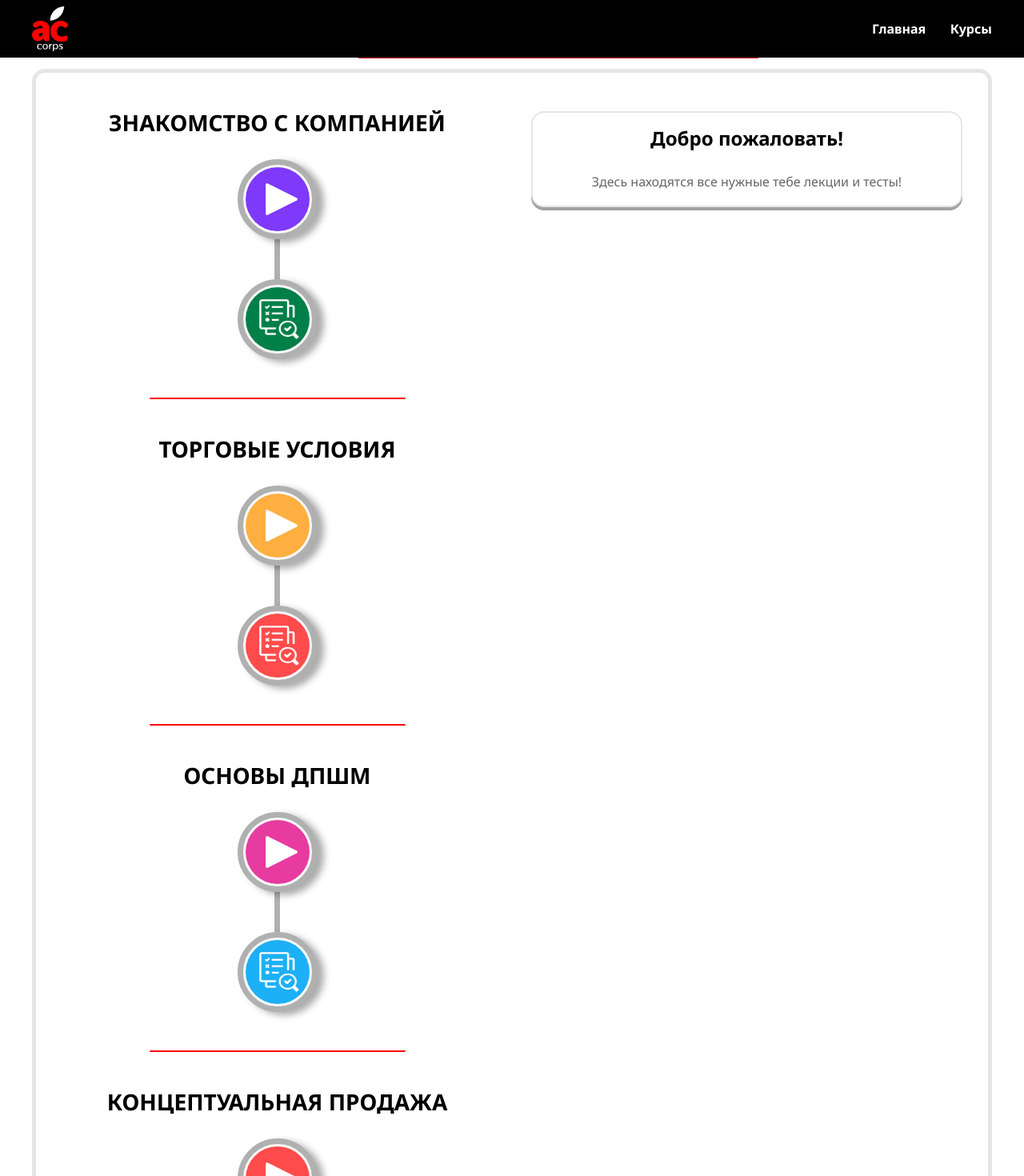
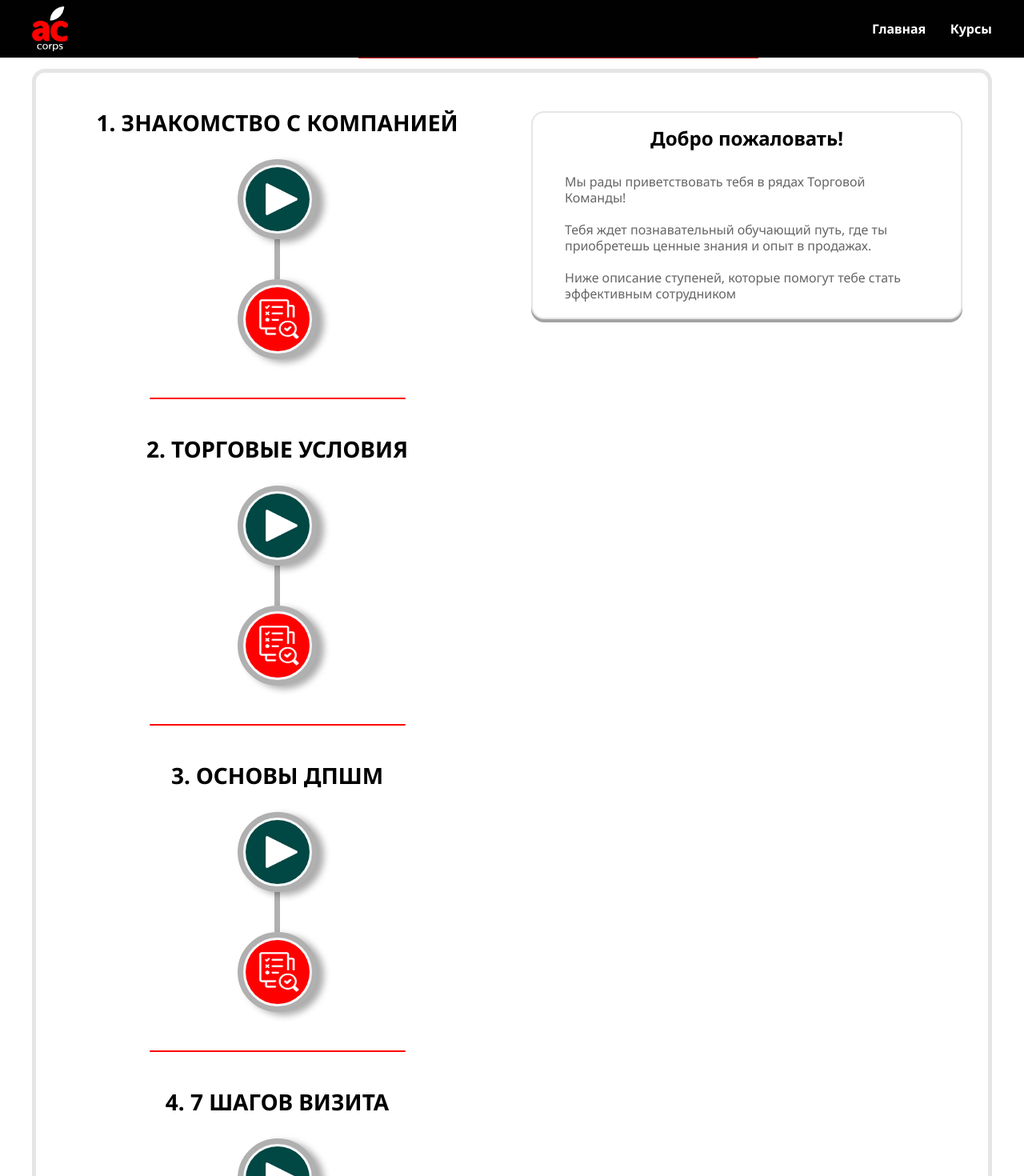
Before and after one commit to verozroke/star-wars-guideline, a Vue app: page /#/courses/newbie in a window 1280 px wide. Shown: the top 1470 px of the page at 80% size. Built offline with nearby package versions, Linux system fonts and the light colour scheme.

Commit message:
route changed, some info and bugs. order changed. love ellen <3

```diff
--- a/src/stores/ExperiencedStore.js
+++ b/src/stores/ExperiencedStore.js
@@ -13,15 +13,15 @@ export const useExperiencedStore = defineStore('experiencedStore', {
         lectures: [
             {
                 id: 1,
-                btnColor: 'red',
+                btnColor: 'green',
                 title: 'ОСНОВЫ ДПШМ',
-                description: `1. Посмотри видеопрезентацию "Основы и принципы ДПМШ"
+                description: `1. Посмотри видео презентацию "Основы и принципы ДПМШ"
                 \n2. Закрепи свои знания в полях с Супервайзером`,
                 hasVideo: true,
                 link: '#',
                 test: {
                     id: 1,
-                    btnColor: 'blue',
+                    btnColor: 'red',
                     title: 'ОСНОВЫ ДПШМ',
                     link: '#',
                 }
@@ -30,35 +30,52 @@ export const useExperiencedStore = defineStore('experiencedStore', {
             {
                 id: 2,
                 btnColor: 'green',
-                title: '7 ШАГОВ ВИЗИТА',
-                description: `1. Посмотри видео презентацию "7 Шагов Визита"
-                \n2. Закрепи свои знания в полях с Супервайзером`,
+                title: 'СВОЙСТВО ПРЕИМУЩЕСТВО ВЫГОДЫ',
+                description: `1. Посмотри видео запись тренинга "Свойство преимущество выгоды"
+                \n2. Закрепи материал в полях Супервайзером и на оффлайн тренингах с участием коллег`,
                 hasVideo: true,
                 link: '#',
                 test: {
                     id: 2,
-                    btnColor: 'pink',
-                    title: '7 ШАГОВ ВИЗИТА',
+                    btnColor: 'red',
+                    title: 'СВОЙСТВО ПРЕИМУЩЕСТВО ВЫГОДЫ',
                     link: '#',
                 }
 
             },
             {
                 id: 3,
-                btnColor: 'orange',
-                title: 'КАТЕГОРИЙНАЯ ЭКСПЕРТИЗА',
-                description: `1. Посмотри видео тренинги по Категорийной экспертизе
-                \n2. Закрепи материал по категориям на инициативных тренингах с ТММ (категорийные менеджеры)
+                btnColor: 'green',
+                title: 'ФОРМАТ УБЕДИТЕЛЬНЫХ ПРОДАЖ',
+                description: `
+                1. Посмотри видео запись тренинга "Формат Убедительных Продаж"
+                \n2. Закрепи материал в полях Супервайзером и на оффлайн тренингах с участием коллег
                 `,
                 hasVideo: true,
                 link: '#',
                 test: {
                     id: 3,
-                    btnColor: 'purple',
-                    title: 'КАТЕГОРИЙНАЯ ЭКСПЕРТИЗА',
+                    btnColor: 'red',
+                    title: 'ФОРМАТ УБЕДИТЕЛЬНЫХ ПРОДАЖ',
                     link: '#',
                 }
-            }
+            },
+            {
+                id: 4,
+                btnColor: 'green',
+                title: 'ПРЕОДОЛЕНИЕ ВОЗРАЖЕНИЙ',
+                description: `
+                1. Посмотри видео запись тренинга "Преодоление возражений"
+                \n2. Закрепи материал в полях Супервайзером и на оффлайн тренингах с участием коллег`,
+                hasVideo: true,
+                link: '#',
+                test: {
+                    id: 3,
+                    btnColor: 'red',
+                    title: 'ПРЕОДОЛЕНИЕ ВОЗРАЖЕНИЙ',
+                    link: '#',
+                }
+            },
         ]
     })
 })
--- a/src/stores/NewbieStore.js
+++ b/src/stores/NewbieStore.js
@@ -13,27 +13,27 @@ export const useNewbieStore = defineStore('newbieStore',{
         lectures: [
                 {
                     id: 1,
-                    btnColor: 'purple',
+                    btnColor: 'green',
                     title: 'ЗНАКОМСТВО С КОМПАНИЕЙ',
                     hasVideo: false,
                     description: `После прохождения тобой первой недели адаптации c Супервайзером, закрепи материалы ниже:
                     \n 1. Welcome видео о Компании ACC
                     \n 2. История компании P&G
-                    \n 3. Основные понятия вработе`,
+                    \n 3. Основные понятия в работе`,
                     link: 'https://www.duolingo.com/learn',
                     test: {
                         id: 1,
-                        btnColor: 'green',
+                        btnColor: 'red',
                         title: 'ЗНАКОМСТВО С КОМПАНИЕЙ',
                         link: '#'
                     }
                 },
                 {
                     id: 2,
-                    btnColor: 'orange',
+                    btnColor: 'green',
                     title: 'ТОРГОВЫЕ УСЛОВИЯ',
                     hasVideo: false,
-                    description: `Изучи документы совместно  Супервайзером:
+                    description: `Изучи документы совместно с Супервайзером:
                     \n 1. Квалификация ТТ
                     \n 2. Торговые Условия
                     \n 3. Программа «Золотой Продавец»
@@ -48,7 +48,7 @@ export const useNewbieStore = defineStore('newbieStore',{
                 },
                 {
                     id: 3,
-                    btnColor: 'pink',
+                    btnColor: 'green',
                     title: 'ОСНОВЫ ДПШМ',
                     hasVideo: true,
                     description: `
@@ -58,25 +58,24 @@ export const useNewbieStore = defineStore('newbieStore',{
                     link: '#',
                     test: {
                         id: 3,
-                        btnColor: 'blue',
+                        btnColor: 'red',
                         title: 'ОСНОВЫ ДПШМ',
                         link: '#'
                     }
                 },
                 {
                     id: 4,
-                    btnColor: 'red',
-                    title: 'КОНЦЕПТУАЛЬНАЯ ПРОДАЖА',
+                    btnColor: 'green',
+                    title: '7 ШАГОВ ВИЗИТА',
                     hasVideo: true,
                     description: `
-                    1. Посмотри видео презентацию "Концептуальная продажа"
-                    \n 2. Изучи 10 задач в Магазине. Закрепи свои знания в полях
-                    `,
+                    1. Посмотри видео презентацию "7 Шагов Визита"
+                    \n 2. Закрепи свои знания в полях с Супервайзером`,
                     link: '#',
                     test: {
                         id: 4,
-                        btnColor: 'purple',
-                        title: 'КОНЦЕПТУАЛЬНАЯ ПРОДАЖА',
+                        btnColor: 'red',
+                        title: '7 ШАГОВ ВИЗИТА',
                         link: '#',
                     }
                 },
--- a/src/stores/ProStore.js
+++ b/src/stores/ProStore.js
@@ -14,46 +14,30 @@ export const useProStore = defineStore('proStore', {
         lectures: [
             {
                 id: 1,
-                btnColor: 'blue',
-                title: 'СВОЙСТВО ПРЕИМУЩЕСТВО ВЫГОДЫ',
-                description: `1. Посмотри видео запись тренинга "Свойство преимущество выгоды"
-                \n2. Закрепи материал в полях Супервайзером и на оффлайн тренингах с участием коллег`,
+                btnColor: 'green',
+                title: 'КАТЕГОРИЙНАЯ ЭКСПЕРТИЗА',
+                description: `1. Пройди обучение по графику/видео тренинги по Категорийной экспертизе`,
                 hasVideo: true,
                 link: '#',
                 test: {
                     id: 1,
-                    btnColor: 'orange',
-                    title: 'СВОЙСТВО ПРЕИМУЩЕСТВО ВЫГОДЫ',
+                    btnColor: 'red',
+                    title: 'КАТЕГОРИЙНАЯ ЭКСПЕРТИЗА',
                     link: '#',
                 }
             },
             {
                 id: 2,
-                btnColor: 'red',
-                title: 'ФОРМАТ УБЕДИТЕЛЬНЫХ ПРОДАЖ',
-                description: `1. Посмотри видео запись тренинга "Формат Убедительных Продаж"
-                \n2. Закрепи материал в полях Супервайзером и на оффлайн тренингах с участием коллег`,
+                btnColor: 'green',
+                title: 'КОНСТРУКТОР ПО ШЕЛВИНГУ',
+                description: `1. Пройди задания в конструкторе по шелвингу по каждой категорий
+                \n2. Сдай аттестацию с Супервайзером`,
                 hasVideo: true,
                 link: '#',
                 test: {
                     id: 2,
-                    btnColor: 'purple',
-                    title: 'ФОРМАТ УБЕДИТЕЛЬНЫХ ПРОДАЖ',
-                    link: '#',
-                }
-            },
-            {
-                id: 3,
-                btnColor: 'green',
-                title: 'ПРЕОДОЛЕНИЕ ВОЗРАЖЕНИЙ',
-                description: `1. Посмотри видео запись тренинга "Преодоление возражений"
-                \n2. Закрепи материал в полях Супервайзером и на оффлайн тренингах с участием коллег`,
-                hasVideo: true,
-                link: '#',
-                test: {
-                    id: 3,
-                    btnColor: 'pink',
-                    title: 'ПРЕОДОЛЕНИЕ ВОЗРАЖЕНИЙ',
+                    btnColor: 'red',
+                    title: 'КОНСТРУКТОР ПО ШЕЛВИНГУ',
                     link: '#',
                 }
             },
--- a/src/views/course-levels/CoursesExperienced.vue
+++ b/src/views/course-levels/CoursesExperienced.vue
@@ -5,7 +5,7 @@
                 <div class="courses__route-box">
                     <ul class="courses__route">
                             <li  v-for="lecture in experiencedStore.lectures" :key="lecture.id" class="courses__item item">
-                                <div class="item__title">{{ lecture.title }}</div>
+                                <div class="item__title">{{ lecture.id }}. {{ lecture.title }}</div>
                                 <div class="item__row">
                                     <div class="item__outer-circle-video">
                                         <div class="item__inner-circle-video" :class="[lecture.btnColor]" @click="getInfo(lecture)">
@@ -56,7 +56,7 @@ const experiencedStore = useExperiencedStore()
 
 const post = {
     title: ref(''),
-    desc: ref('Здесь находятся все нужные тебе лекции и тесты!'),
+    desc: ref('Ты опытный сотрудник, который в работе использует, изученные знания для достижения результатов. \n\nПройдя путь по карте уровня 2.0. ты можешь изучить и/или подтвердить свои знания в базовых тренингах по продажам.'),
     btnColor: ref(''),
     hasVideo: ref(false),
     link: ref(''),
@@ -272,15 +272,15 @@ function getInfo(infoParam) {
 }
 
 .green {
-    background-color: #007f48;
+    background-color: #014743;
     &:hover {
-        background-color: #00532f;
+        background-color: #02311d;
     }
 }
 .red {
-    background-color: #ff4b4b;
+    background-color: #ff0000;
     &:hover {
-        background-color: #e31c1c;
+        background-color: #dc0a0a;
     }
 }
 .orange {
@@ -315,7 +315,7 @@ function getInfo(infoParam) {
     margin: 0 0 0 5px;
 }
 
-#endline-3 {
+#endline-4 {
     opacity: 0;
 }
 
--- a/src/views/course-levels/CoursesNewbie.vue
+++ b/src/views/course-levels/CoursesNewbie.vue
@@ -5,7 +5,7 @@
                 <div class="courses__route-box">
                     <ul class="courses__route">
                             <li  v-for="lecture in newbieStore.lectures" :key="lecture.id" class="courses__item item">
-                                <div class="item__title">{{ lecture.title }}</div>
+                                <div class="item__title">{{ lecture.id }}. {{ lecture.title }}</div>
                                 <div class="item__row">
                                     <div class="item__outer-circle-video">
                                         <div class="item__inner-circle-video" :class="[lecture.btnColor]" @click="getInfo(lecture)">
@@ -55,7 +55,7 @@ const newbieStore = useNewbieStore()
 
 const post = {
     title: ref(''),
-    desc: ref('Здесь находятся все нужные тебе лекции и тесты!'),
+    desc: ref('Мы рады приветствовать тебя в рядах Торговой Команды! \n\nТебя ждет познавательный обучающий путь, где ты приобретешь ценные знания и опыт в продажах. \n\nНиже описание ступеней, которые помогут тебе стать эффективным сотрудником'),
     btnColor: ref(''),
     hasVideo: ref(false),
     link: ref(''),
@@ -271,15 +271,15 @@ function getInfo(infoParam) {
 }
 
 .green {
-    background-color: #007f48;
+    background-color: #014743;
     &:hover {
-        background-color: #00532f;
+        background-color: #02311d;
     }
 }
 .red {
-    background-color: #ff4b4b;
+    background-color: #ff0000;
     &:hover {
-        background-color: #e31c1c;
+        background-color: #dc0a0a;
     }
 }
 .orange {
--- a/src/views/course-levels/CoursesPro.vue
+++ b/src/views/course-levels/CoursesPro.vue
@@ -5,7 +5,7 @@
                 <div class="courses__route-box">
                     <ul class="courses__route">
                             <li  v-for="lecture in proStore.lectures" :key="lecture.id" class="courses__item item">
-                                <div class="item__title">{{ lecture.title }}</div>
+                                <div class="item__title">{{ lecture.id }}. {{ lecture.title }}</div>
                                 <div class="item__row">
                                     <div class="item__outer-circle-video">
                                         <div class="item__inner-circle-video" :class="[lecture.btnColor]" @click="getInfo(lecture)">
@@ -56,7 +56,7 @@ const proStore = useProStore()
 
 const post = {
     title: ref(''),
-    desc: ref('Здесь находятся все нужные тебе лекции и тесты!'),
+    desc: ref('Ты продвинутый сотрудник, который в работе использует различные техники Продаж, изученные на уровне 2.0. \n\n Для того чтобы стать еще более эффективным в работе пройди категорийные тренинги, повтори SBD рекомендации и выполни задания в онлайн тренажере "Конструктор по Шелвингу" совместно с Супервайзером или Территориальным менеджером'),
     btnColor: ref(''),
     hasVideo: ref(false),
     link: ref(''),
@@ -272,15 +272,15 @@ function getInfo(infoParam) {
 }
 
 .green {
-    background-color: #007f48;
+    background-color: #014743;
     &:hover {
-        background-color: #00532f;
+        background-color: #02311d;
     }
 }
 .red {
-    background-color: #ff4b4b;
+    background-color: #ff0000;
     &:hover {
-        background-color: #e31c1c;
+        background-color: #dc0a0a;
     }
 }
 .orange {
@@ -317,7 +317,7 @@ function getInfo(infoParam) {
 
 // sdfsdfsdf
 
-#endline-3 {
+#endline-2 {
     opacity: 0;
 }
 
```
